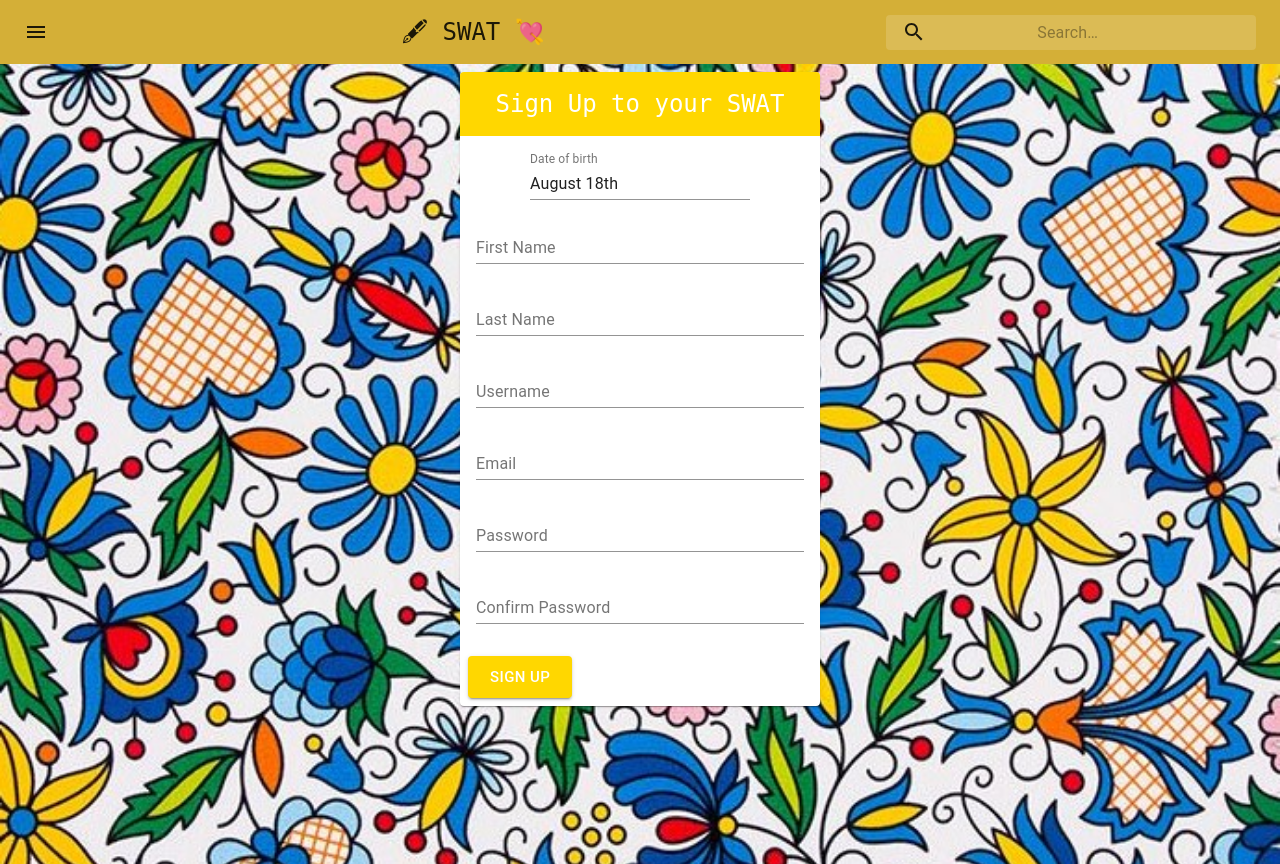
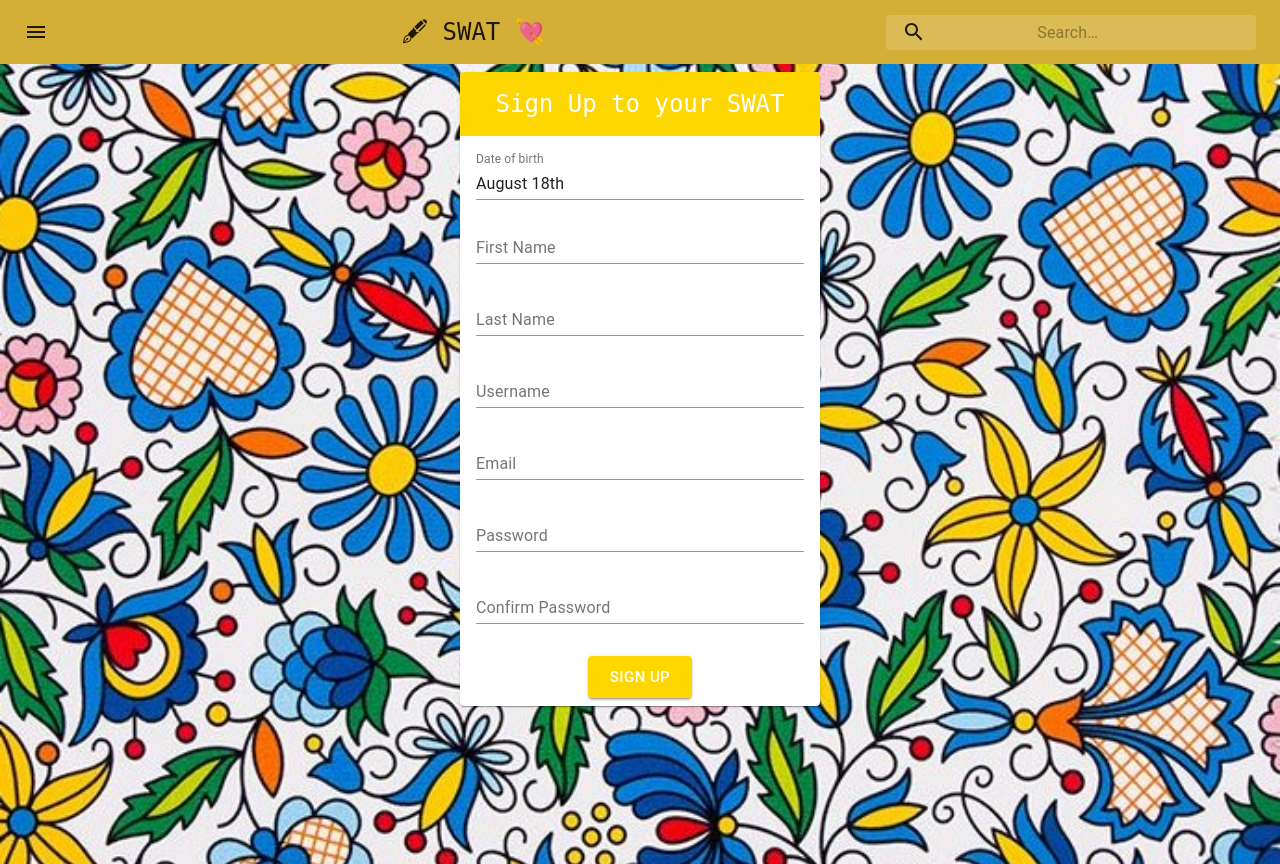
Before and after one commit to OBenshi/jobFit, a React (Create React App) app in the folder client/: page /signup in a window 1280 px wide. Built offline with nearby package versions, Linux system fonts and the light colour scheme; no server answers.

Commit message:
some small changes sign up and login

```diff
--- a/client/src/@types/index.d.ts
+++ b/client/src/@types/index.d.ts
@@ -19,8 +19,11 @@ interface DatingText {
 }
 interface Comment {
   text: string;
-  owner: string;
+  owner: AnotherOwner;
   date: Date;
+}
+interface AnotherOwner {
+  username:string
 }
 type Comments = Comment[];
 interface Owner {
--- a/client/src/GraphQL/Mutations.tsx
+++ b/client/src/GraphQL/Mutations.tsx
@@ -87,7 +87,9 @@ export const ADD_COMMENT = gql`
   mutation Mutation($addCommentComment: newComment) {
     addComment(comment: $addCommentComment) {
       text
-      owner
+      owner {
+      username
+    }
       score
     }
   }
--- a/client/src/Views/LogIn.tsx
+++ b/client/src/Views/LogIn.tsx
@@ -17,6 +17,7 @@ import CardHeader from "@material-ui/core/CardHeader";
 import Button from "@material-ui/core/Button";
 import background from "../img/background.jpg";
 import { AuthContext } from "../context/AuthContext";
+import {useHistory} from "react-router-dom";
 
 const useStyles = makeStyles((theme: Theme) =>
   createStyles({
@@ -38,6 +39,9 @@ const useStyles = makeStyles((theme: Theme) =>
     card: {
       marginTop: theme.spacing(10),
     },
+     button: {
+      justifyContent:"center"
+    },
   })
 );
 
@@ -47,6 +51,7 @@ interface FormData {
 }
 
 const LogIn: React.FC = () => {
+  const history = useHistory();
   const [logIn, { error }] = useMutation(LOGIN_USER);
   const classes = useStyles();
   //const [user, setUser] = useState("");
@@ -86,6 +91,7 @@ const LogIn: React.FC = () => {
         console.log(error);
       } else {
         console.log("user logged in");
+        history.push("/dashboard");
       }
     }
   };
@@ -138,7 +144,7 @@ const LogIn: React.FC = () => {
                 />
               </div>
             </CardContent>
-            <CardActions>
+            <CardActions className={classes.button}>
               <Button
                 variant="contained"
                 size="large"
--- a/client/src/Views/SignUp.tsx
+++ b/client/src/Views/SignUp.tsx
@@ -11,6 +11,7 @@ import { useMutation } from "@apollo/client";
 import { SIGN_UP_USER } from "../GraphQL/Mutations";
 import Alert from "@material-ui/lab/Alert";
 import { DatePicker } from "@material-ui/pickers";
+import {useHistory} from "react-router-dom";
 
 const useStyles = makeStyles((theme: Theme) =>
   createStyles({
@@ -32,10 +33,14 @@ const useStyles = makeStyles((theme: Theme) =>
     card: {
       marginTop: theme.spacing(1),
     },
+    button: {
+      justifyContent: "center",
+    },
   })
 );
 
 const SignUp: React.FC = () => {
+  const history = useHistory();
   const [selectedDate, setSelectedDate] = React.useState<Date | null>(
     new Date("2014-08-18T21:11:54")
   );
@@ -97,6 +102,7 @@ const SignUp: React.FC = () => {
         console.log(error);
       } else {
         console.log("user signed up");
+        history.push("/dashboard");
       }
     }
   };
@@ -124,17 +130,11 @@ const SignUp: React.FC = () => {
             />
             <CardContent>
               <DatePicker
-                // disableFuture
-                // openTo="year"
-                // format="dd/MM/yyyy"
-                // label="Date of birth"
-                // views={["year", "month", "date"]}
-                // value={selectedDate}
-                // onChange={handleDateChange}
                 label="Date of birth"
                 value={selectedDate}
                 onChange={handleDateChange}
                 animateYearScrolling
+                fullWidth
               />
               {firstNameErr && <Alert severity="error">{firstNameErr}</Alert>}
               <TextField
@@ -258,12 +258,12 @@ const SignUp: React.FC = () => {
                 }}
               />
             </CardContent>
-            <CardActions>
+            <CardActions className={classes.button}>
               <Button
                 variant="contained"
                 size="large"
                 type="submit"
-                style={{ backgroundColor: "#FFD700", color: "#FFFFFF" }}
+                style={{ backgroundColor: "#FFD700", color: "#FFFFFF"}}
               >
                 Sign Up
               </Button>
--- a/client/src/components/AddText.tsx
+++ b/client/src/components/AddText.tsx
@@ -39,7 +39,7 @@ const AddText: React.FC = (props) => {
   const [AddDatingTextMutation, { error: addTextErr }] =
     useMutation(ADD_DATING);
   const [datingText, setDatingText] = useState<IAddText>({
-    owner: "610aab87b019d20496f334c8",
+    owner: "",
     text: "",
     postDate: new Date().toISOString(),
     private: false,
--- a/client/src/components/DisplayTextComp.tsx
+++ b/client/src/components/DisplayTextComp.tsx
@@ -15,8 +15,6 @@ import Button from '@material-ui/core/Button';
 import Typography from '@material-ui/core/Typography';
 import TextField from "@material-ui/core/TextField";
 import TextareaAutosize from '@material-ui/core/TextareaAutosize';
-
-
 import { borders } from '@material-ui/system';
 import Box from '@material-ui/core/Box';
 import StarRateIcon from '@material-ui/icons/StarRate';
@@ -61,7 +59,7 @@ const useStyles = makeStyles((theme) => ({
 }));
 
 interface IAddComment {
-   //owner: string,
+   owner: string,
     text: string,
    //score: string,
    // onText: string
@@ -73,7 +71,7 @@ const DisplayTextComp: React.FC<Props> = (props) => {
   const { error, loading, data } = useQuery(DATING_TEXT);
   const [addComment] = useMutation(ADD_COMMENT);
   const [comment, setComment] = useState<IAddComment>({
-    //owner: "",
+    owner: "",
     text: "",
     //score: "",
     //onText: ""
@@ -86,7 +84,7 @@ const DisplayTextComp: React.FC<Props> = (props) => {
         addComment({
           variables: {
             "addCommentComment": {
-             //"owner": comment.owner,
+             "owner": comment.owner,
              "text": comment.text,
              //"score": comment.score,
              //"onText": comment.onText
@@ -100,8 +98,9 @@ const DisplayTextComp: React.FC<Props> = (props) => {
           console.log("success")
    }
       }
-  console.log(data);
-  console.log(props.allText.postDate);
+  //console.log(data);
+  console.log(comment);
+  //console.log(props.allText.postDate);
   return (
   <div>
     <Box className={classes.big}>
```
